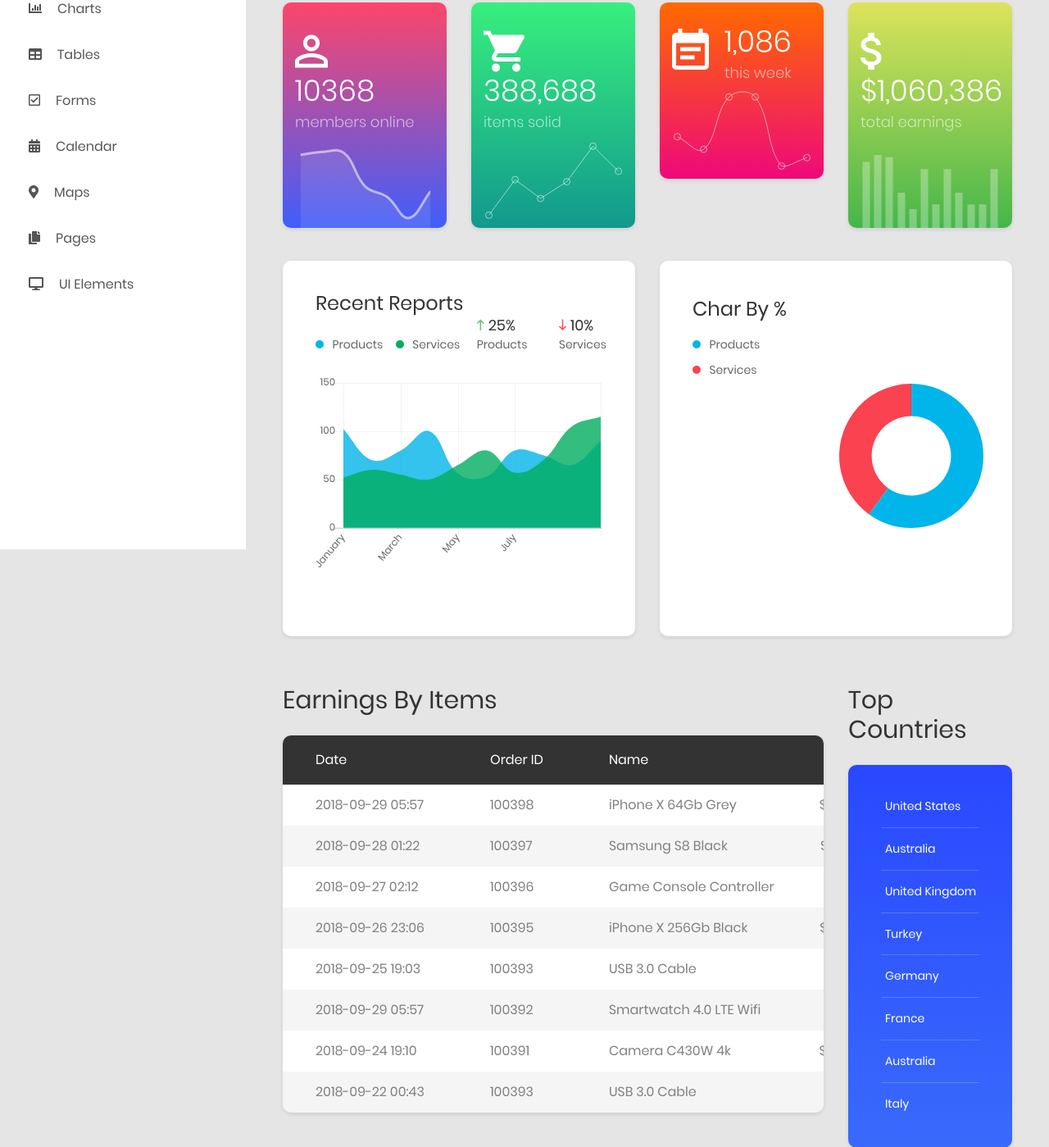
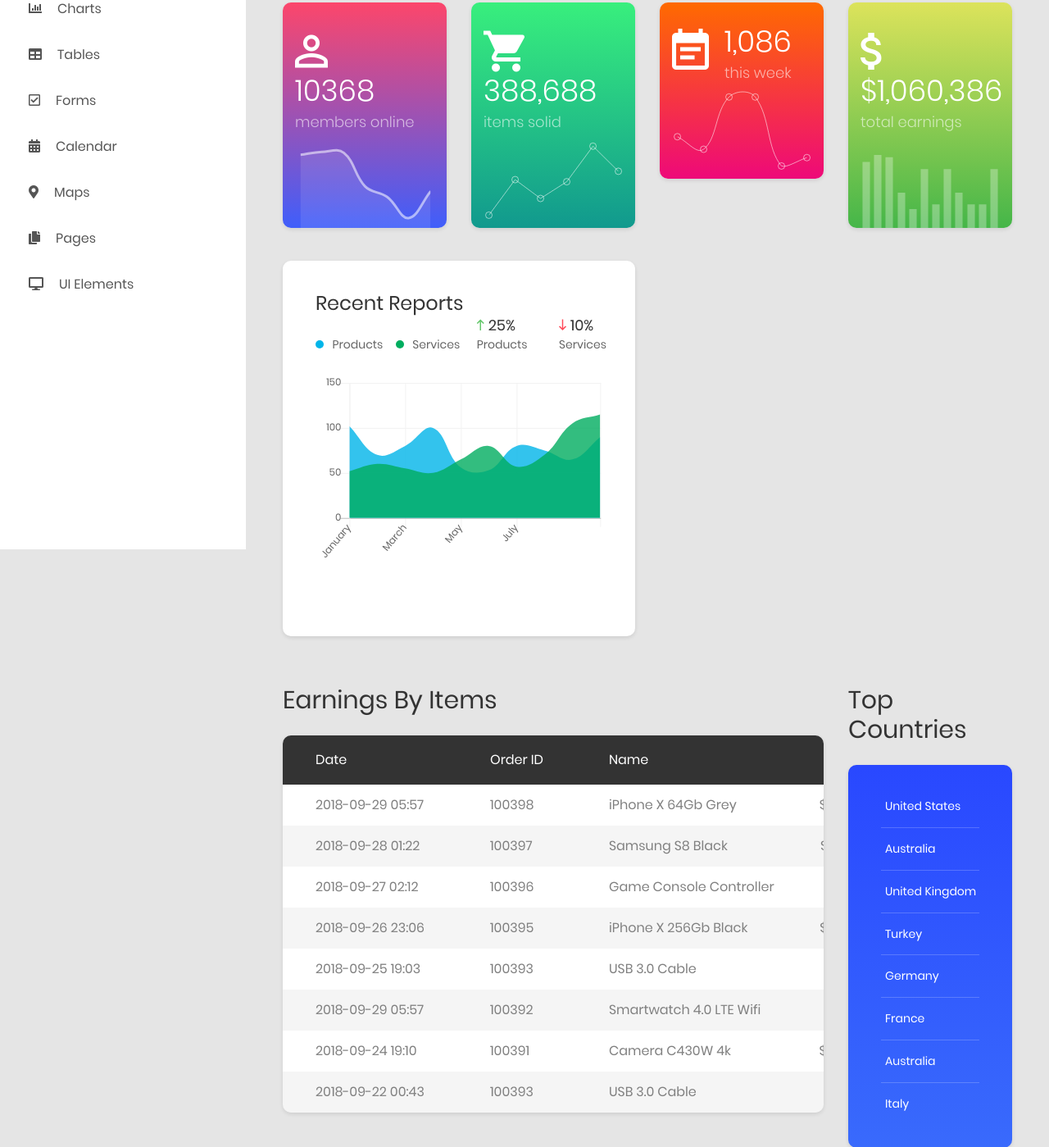
Before and after one commit to CyrilMercier00/CyrilMercier00.github.io, a CodeIgniter app: page /Vibrations/ in a window 1280 px wide. Shown: the part 183-1582 px from the top of the page at 82% size. Run offline with CodeIgniter, Linux system fonts and the light colour scheme.

Commit message:
Update v_accueil.php

```diff
--- a/public_html/application/views/v_accueil.php
+++ b/public_html/application/views/v_accueil.php
@@ -560,32 +560,6 @@
                                     </div>
                                 </div>
                             </div>
-                            <div class="col-lg-6">
-                                <div class="au-card chart-percent-card">
-                                    <div class="au-card-inner">
-                                        <h3 class="title-2 tm-b-5">char by %</h3>
-                                        <div class="row no-gutters">
-                                            <div class="col-xl-6">
-                                                <div class="chart-note-wrap">
-                                                    <div class="chart-note mr-0 d-block">
-                                                        <span class="dot dot--blue"></span>
-                                                        <span>products</span>
-                                                    </div>
-                                                    <div class="chart-note mr-0 d-block">
-                                                        <span class="dot dot--red"></span>
-                                                        <span>services</span>
-                                                    </div>
-                                                </div>
-                                            </div>
-                                            <div class="col-xl-6">
-                                                <div class="percent-chart">
-                                                    <canvas id="percent-chart"></canvas>
-                                                </div>
-                                            </div>
-                                        </div>
-                                    </div>
-                                </div>
-                            </div>
                         </div>
                         <div class="row">
                             <div class="col-lg-9">
```
